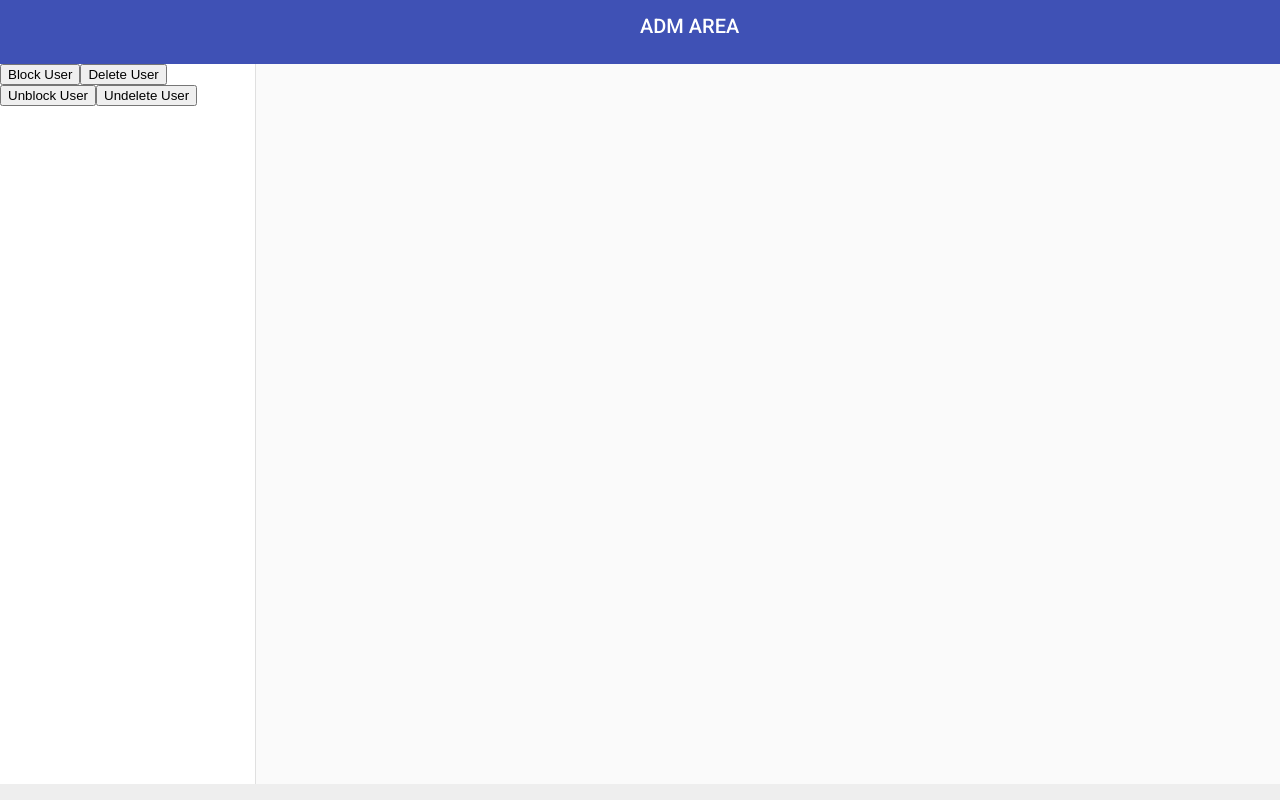
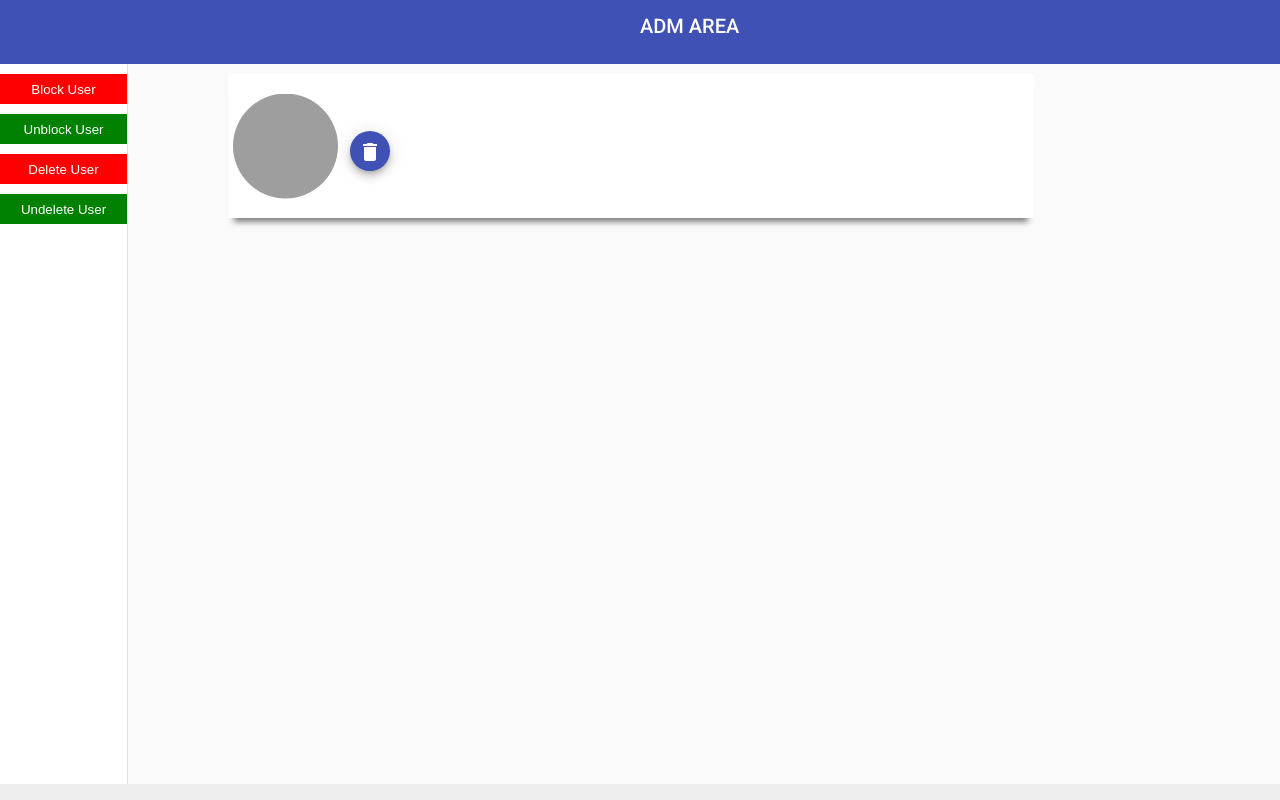
Before and after one commit to Mauro-Pereira/trabalho-web-front-end, an Angular app: page / in a window 1280 px wide. Built offline with nearby package versions, Linux system fonts and the light colour scheme; grey boxes are pictures that could not be loaded.

Commit message:
add user list html in adm-area component

```diff
--- a/src/app/adm-area/adm-area.component.css
+++ b/src/app/adm-area/adm-area.component.css
@@ -3,7 +3,58 @@
 }
 
 .drawer{
-  width: 20%;
+  width: 10%;
   display: flex;
   flex-direction: column;
 }
+
+button{
+  width: 100%;
+  color: white;
+  border: none;
+  height: 30px;
+  margin-top: 10px;
+}
+
+.block, .delete{
+  background-color: red;
+}
+
+.unblock, .undelete{
+  background-color: green;
+}
+
+img{
+  width: 105px;
+  height: 105px;
+  clip-path: circle();
+  margin-left: 5px;
+}
+
+.user-details{
+  width: 70%;
+  height: 20%;
+  display: flex;
+  align-items: center;
+  margin-top: 10px;
+  margin-left: 100px;
+  -webkit-box-shadow: 0 10px 6px -6px gray;
+  background-color: white;
+}
+
+.button-container{
+  width: 40px;
+  height: 40px;
+  margin-left: 12px;
+  display: flex;
+  align-items: center;
+}
+
+.button-container button{
+  width: 100%;
+  height: 100%;
+  display: flex;
+  justify-content: center;
+  align-items: center;
+
+}
--- a/src/app/adm-area/adm-area.component.html
+++ b/src/app/adm-area/adm-area.component.html
@@ -3,17 +3,26 @@
 <mat-drawer-container class="container">
 
   <mat-drawer mode="side" opened class="drawer">
-    <button>Block User</button>
+    <button class="block">Block User</button>
 
-    <button>Delete User</button>
+    <button class="unblock">Unblock User</button>
 
-    <button>Unblock User</button>
+    <button class="delete">Delete User</button>
 
-    <button>Undelete User</button>
+    <button class="undelete">Undelete User</button>
   </mat-drawer>
 
   <mat-drawer-content>
+      <div class="user-details">
 
+        <img src="https://picsum.photos/id/0/5616/3744">
+        <div class="button-container">
+          <button mat-fab color="primary" aria-label="Delete User">
+            <mat-icon>delete</mat-icon>
+          </button>
+      </div>
+
+      </div>
   </mat-drawer-content>
 
 </mat-drawer-container>
```
